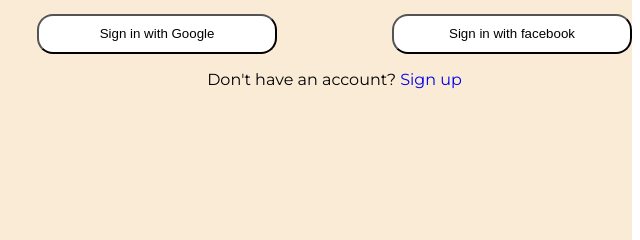
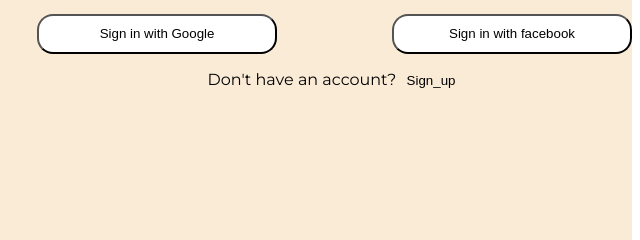
Before and after one commit to Pandit123167/BeatBox, a plain HTML site: page index.html in a window 1280 px wide. Shown: the part 403-643 px from the top of the page, 640-1280 px from the left. Drawn offline with Linux system fonts and the light colour scheme.

Commit message:
add files

```diff
--- a/index.html
+++ b/index.html
@@ -40,9 +40,11 @@
                     </div>
                 </div>
 
-                <P class="last">Don't have an account?
-                    <a href="http://127.0.0.1:5500/SignUp.html" class="last1">Sign up</a>
-                </p>
+                <form action="SignUp.html">
+                    <P class="last">Don't have an account?
+                        <button style="border: none; background-color: antiquewhite; cursor: pointer;">Sign_up</button>
+                    </p>
+                </form>
 
             </div>
         </div>
```
Also changed, not shown: SignUp.html (+7 -4 lines).
